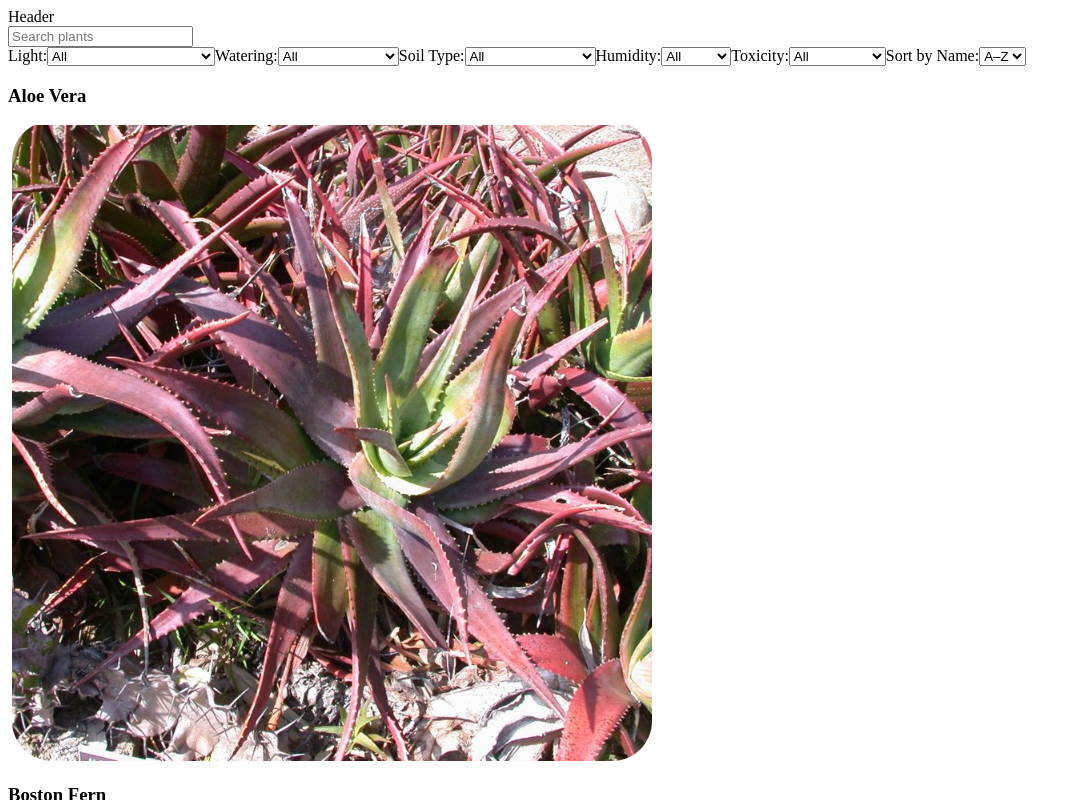
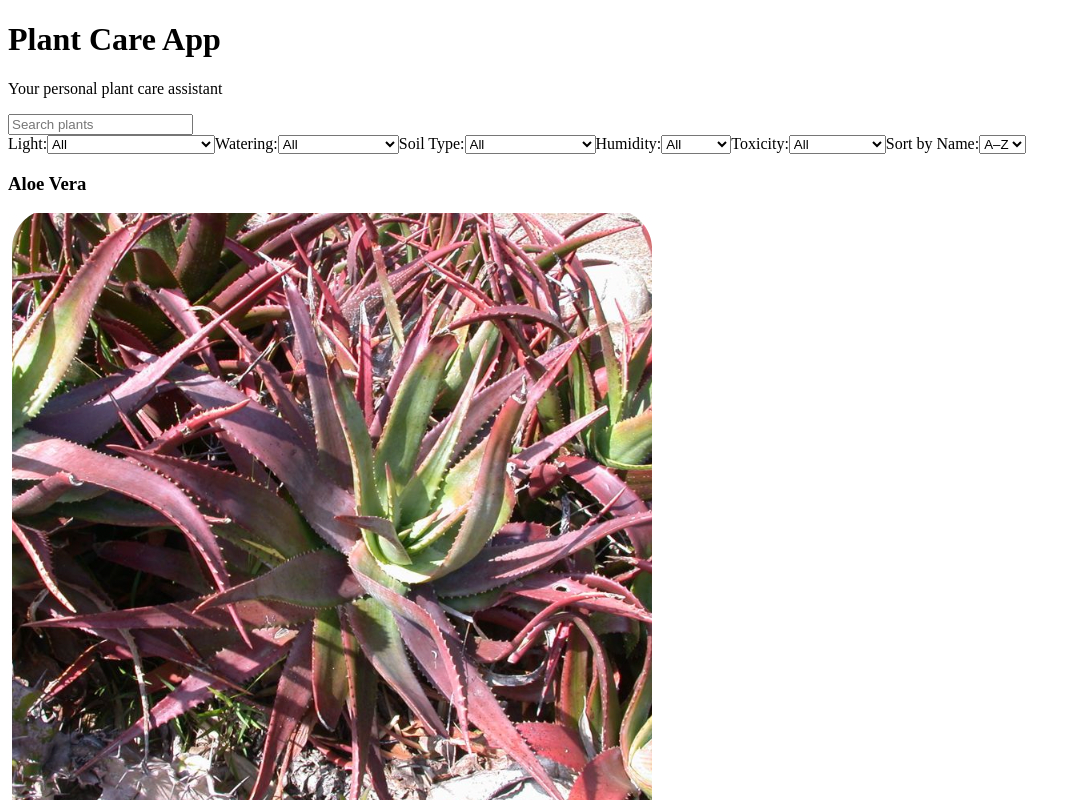
Before and after one commit to moa-reidar/gruppe-oppgave-2-2025, a React (Vite) app in the folder plant-care-app/: page / in a window 1280 px wide. Shown: the top 800 px of the page, without its empty margins (0-1081 px from the left). Built offline with nearby package versions, Linux system fonts and the light colour scheme.

Commit message:
dd semantic structure and BEM class names to Header and Footer components

```diff
--- a/plant-care-app/src/components/Footer.jsx
+++ b/plant-care-app/src/components/Footer.jsx
@@ -2,7 +2,9 @@ import React from 'react';
 
 const Footer = () => {
   return (
-    <div>Footer</div>
+    <footer className="footer">
+      <p className="footer__text">© 2025 Plant Care. All rights reserved.</p>
+    </footer>
   );
 };
 
--- a/plant-care-app/src/components/Header.jsx
+++ b/plant-care-app/src/components/Header.jsx
@@ -2,7 +2,10 @@ import React from 'react';
 
 const Header = () => {
   return (
-    <div>Header</div>
+    <header className="header">
+      <h1 className="header__title">Plant Care App</h1>
+      <p className="header__subtitle">Your personal plant care assistant </p>
+    </header>
   );
 };
 
```
